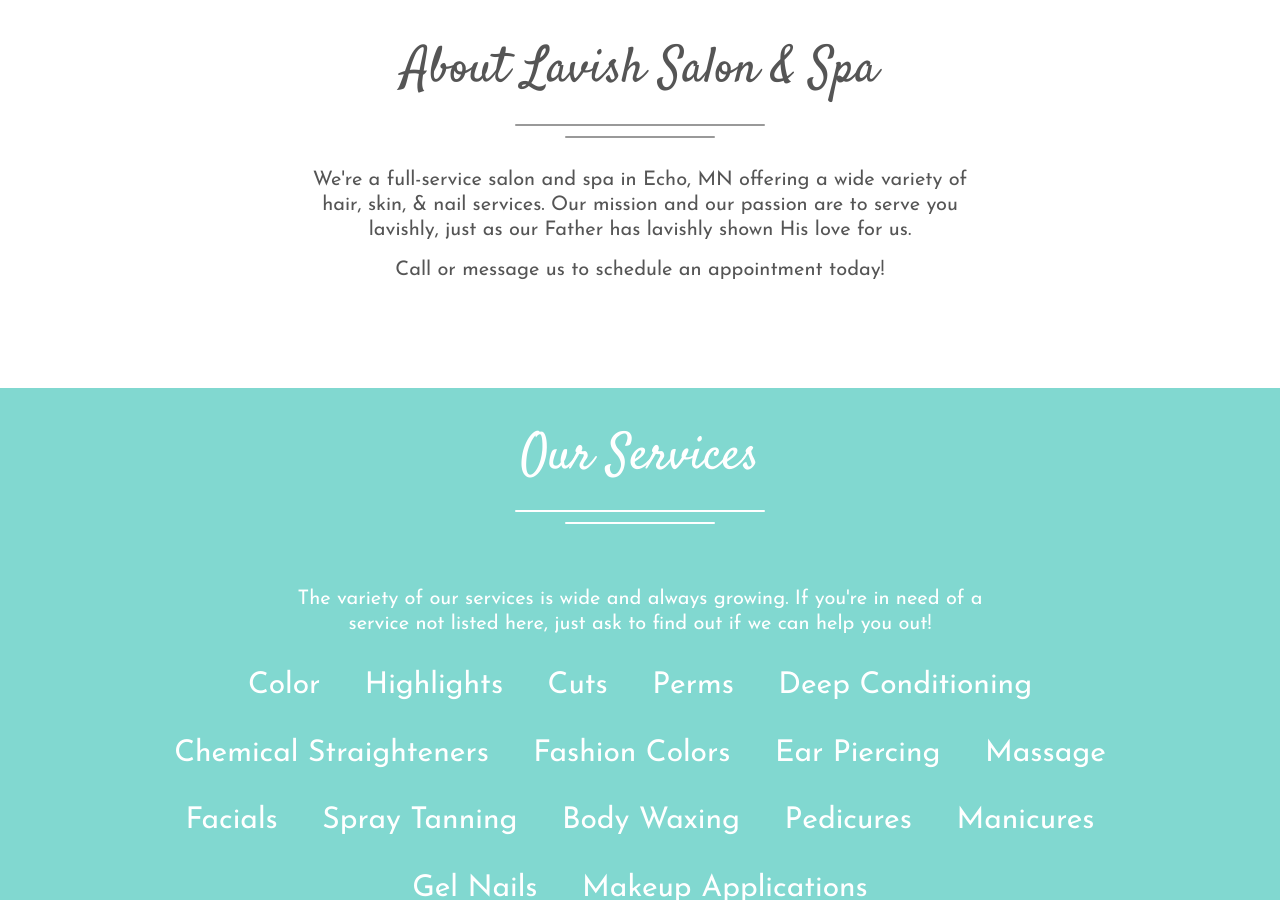
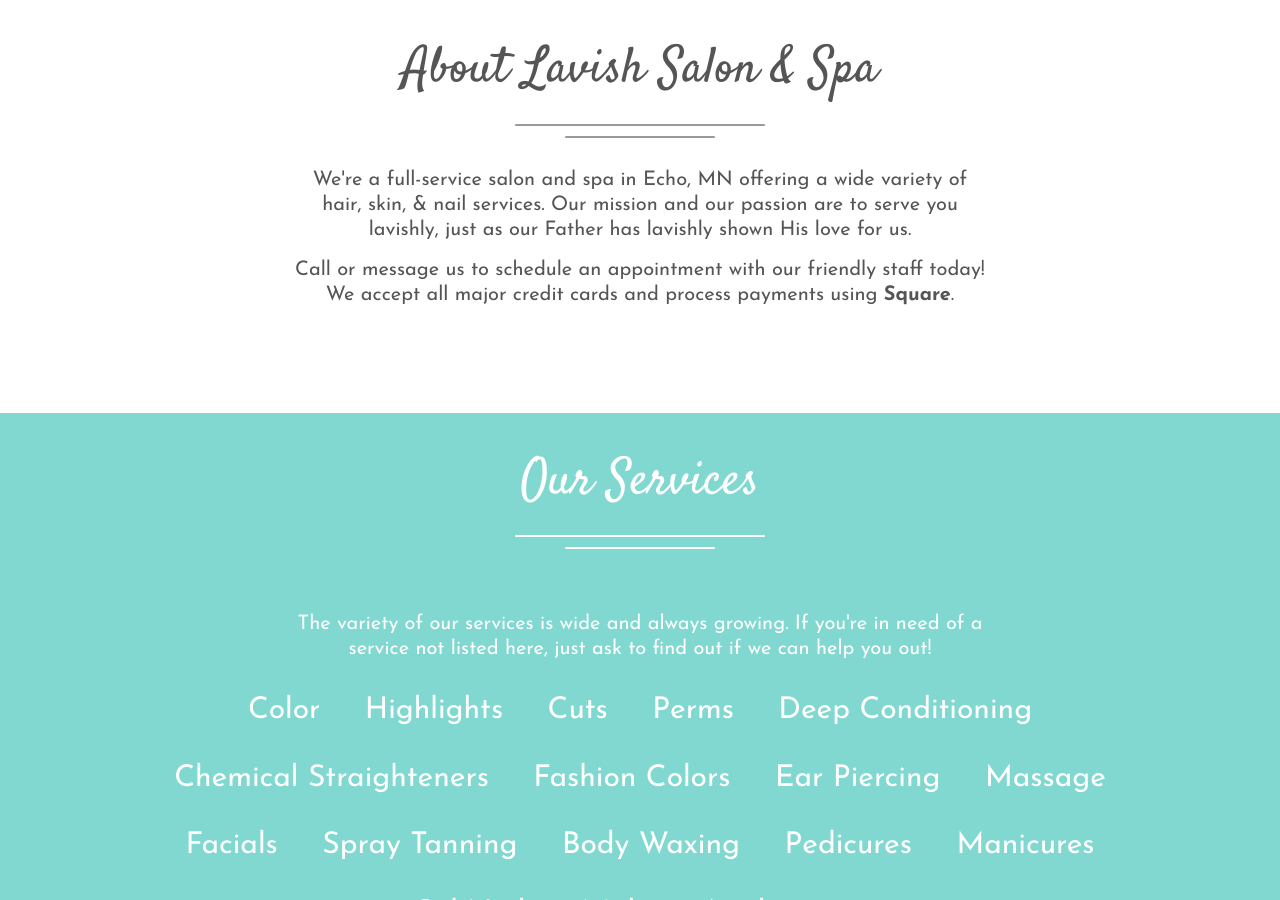
Before and after one commit to alexmacarthur/lavish, a Jekyll site: the page built from index.html, in a window 1280 px wide and 900 px high, scrolled down 908 px. Built offline with Jekyll 4.4.1, drawn with Linux system fonts in a browser that asks for light colours; nearby versions of some CDN libraries; comment, search, counter and statistics services are not loaded.

Commit message:
content updates.

```diff
--- a/index.html
+++ b/index.html
@@ -35,7 +35,7 @@
 
 		<p>We're a full-service salon and spa in Echo, MN offering a wide variety of hair, skin, &amp; nail services. Our mission and our passion are to serve you lavishly, just as our Father has lavishly shown His love for us.</p>
 
-		<p>Call or message us to schedule an appointment today!</p>
+		<p>Call or message us to schedule an appointment with our friendly staff today! We accept all major credit cards and process payments using <strong>Square</strong>.</p>
 
 	</div>
 
```
